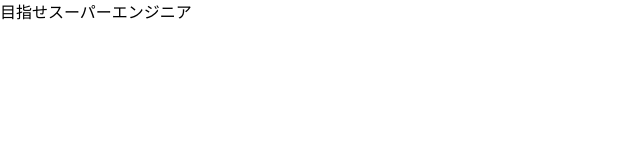
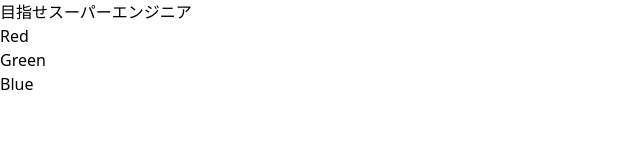
Before and after one commit to HirokiKumagai/notion-blog, a Next.js app: page / in a window 1280 px wide. Shown: the top 160 px of the page, without its empty margins (0-640 px from the left). Built offline with nearby package versions, Linux system fonts and the light colour scheme.

Commit message:
sampleのnotionデータを入れてみて、表示できるか確認する

```diff
--- a/pages/index.tsx
+++ b/pages/index.tsx
@@ -1,6 +1,7 @@
 import type { NextPage } from 'next'
 import Head from 'next/head'
 import Image from 'next/image'
+import { sampleCards } from '../utils/sample'
 import Layout from '../components/Layout'
 
 const Home: NextPage = () => {
@@ -10,7 +11,9 @@ const Home: NextPage = () => {
         <div>
           <h1>目指せスーパーエンジニア</h1>
           <div>
-            {/* {記事を入れる} */}
+            {sampleCards.map((page, index) =>{
+              return (<p key= {index}>{page.name}</p>)
+            })}
           </div>
         </div>
       </Layout>
--- /dev/null
+++ b/utils/sample.ts
@@ -0,0 +1,29 @@
+export const sampleCards = [
+    {
+      slug: "red",
+      name: "Red",
+      author: "dog",
+      cover: "/",
+      published: "202x-xx-01",
+      tags: ["notion", "nextjs"],
+      content: "Red page content",
+    },
+    {
+      slug: "green",
+      name: "Green",
+      author: "cat",
+      cover: "/",
+      published: "202x-xx-02",
+      tags: ["notion"],
+      content: "Green page content",
+    },
+    {
+      slug: "blue",
+      name: "Blue",
+      author: "bird",
+      cover: "/",
+      published: "202x-xx-03",
+      tags: ["react"],
+      content: "Blue page content",
+    },
+  ];
```
